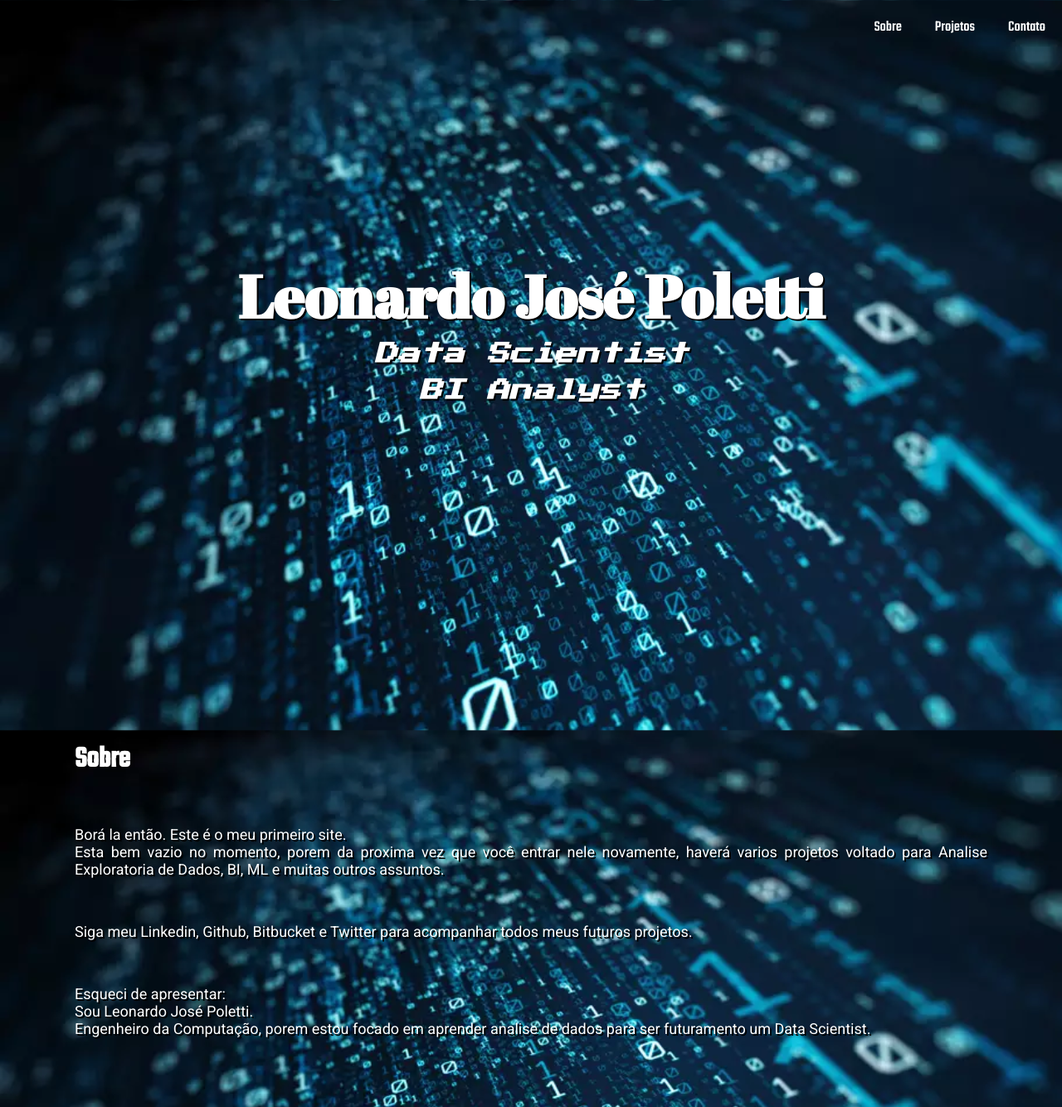
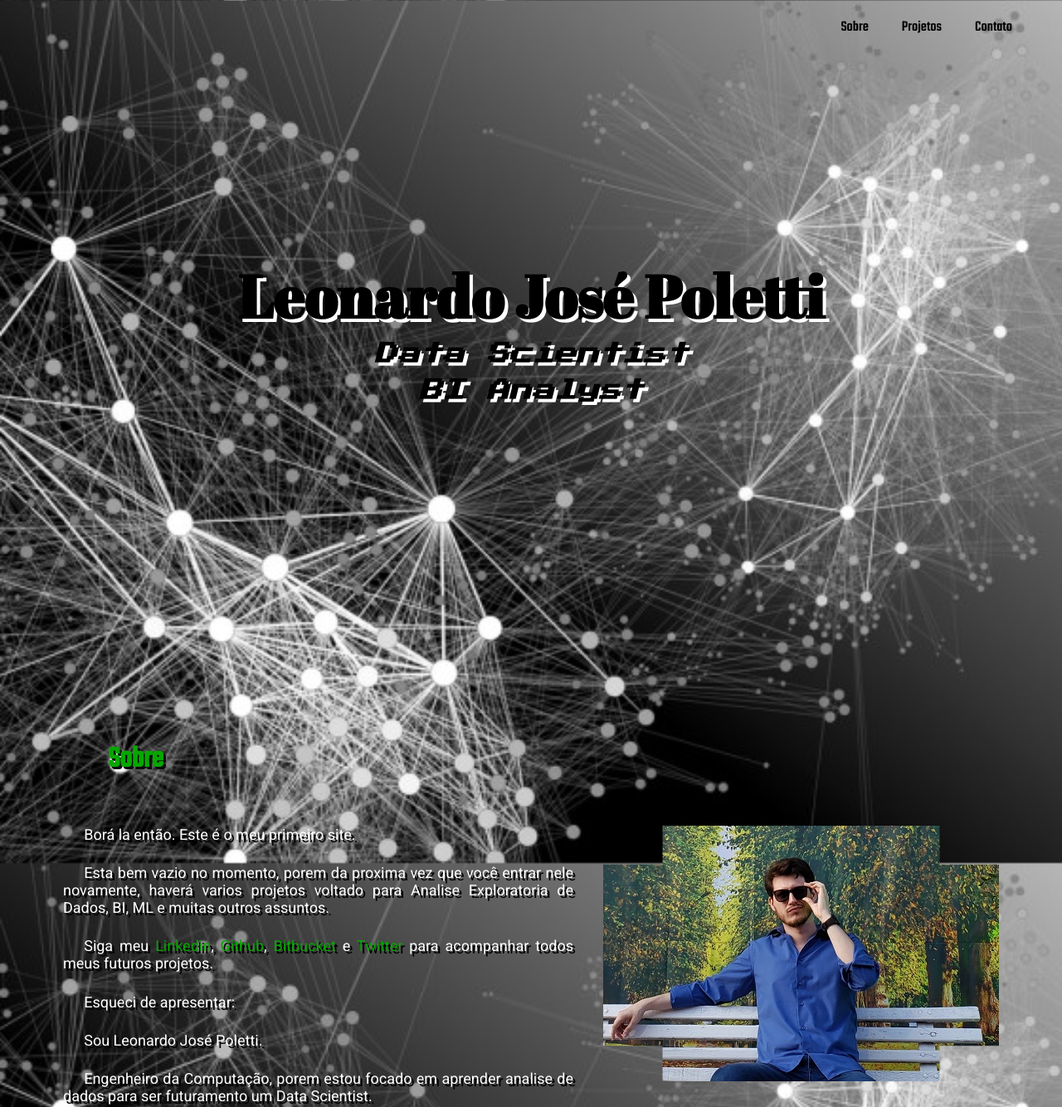
Before and after one commit to LeonardoPoletti/SitePessoal, a plain HTML site: page index.html in a window 1280 px wide. Shown: the top 1334 px of the page at 83% size. Drawn offline with Linux system fonts and the light colour scheme.

Commit message:
Adição  de Imagens, modificações sutis no HTML e CSS

```diff
--- a/css/estilos.css
+++ b/css/estilos.css
@@ -7,8 +7,8 @@
 
 body {
   display: block;
-  background-image: url('../img/fundo.webp');
-  background-size: auto 110vh;
+  background-image: url('../img/fundo.png');
+  background-size: auto 130vh;
   height: 100vh;
   font-family: 'Roboto', sans-serif;
   font-size: 12px;
@@ -67,12 +67,12 @@ header {
 
 .menu a:active,
 .menu a:hover {
-  background-color: white;
-  color: black;
+  background-color: rgb(0, 0, 0);
+  color: rgb(255, 255, 255);
 }
 
 a {
-  color: rgb(255, 255, 255);
+  color: rgb(0, 0, 0);
   text-decoration: none;
 }
 
@@ -98,9 +98,9 @@ a:hover {
 */
 .site-subtitle,
 .site-title {
-  color: rgb(255, 255, 255);
+  color: rgb(0, 0, 0);
   text-align: center;
-  text-shadow: 2px 2px rgb(0, 0, 0);
+  text-shadow: 4px 4px rgb(255, 255, 255);
 }
 
 .site-title {
@@ -114,36 +114,58 @@ a:hover {
   line-height: 1.6em;
 }
 
-
-.introducao,
-.enderecos,
-.apresentacao {
-  font-family: 'Roboto', sans-serif;
-  color: rgb(255, 255, 255);
-  margin:15px 0;
-  text-shadow: 2px 2px rgb(0, 0, 0);
-  text-align: justify;
-  margin: 3em;
-}
-
 .sobre,
 .contato,
 .portfolio {
   padding: 2em;
   min-height: 100vh;
+
+}
+
+@media (min-width: 1200px) {
+  .container {
+    max-width: 1200px;
+    margin-left: auto;
+    margin-right: auto;
+  }
 }
 
 .contato h2,
 .sobre h2,
 .portfolio h2 {
-  color: rgb(255, 255, 255);
+  color: rgb(6, 167, 0);
+  text-shadow: 3px 3px rgb(10, 10, 10);
   font-family: 'Teko', sans-serif;
   margin: 1.5em;
   font-size: 2em;
 }
 
+.sobre p {
+  font-family: 'Roboto', sans-serif;
+  color: rgb(255, 255, 255);
+  text-indent: 1.4em;
+  text-shadow: 3px 3px rgb(0, 0, 0);
+  margin-bottom: 1.4em;
+  text-align: justify;
+}
+
+.sobre a {
+  color: rgb(6, 167, 0);
+}
+
+.sobre a:hover {
+  color: white;
+}
+
+.sobre .avatar {
+  float: right;
+  margin-left: 2em;
+  clip-path: polygon(0% 15%, 15% 15%, 15% 0%, 85% 0%, 85% 15%, 100% 15%, 100% 85%, 85% 85%, 85% 100%, 15% 100%, 15% 85%, 0% 85%);
+}
+
+
 .portfolio .grid {
-  color: rgb(255, 255, 255);
+  color: rgb(6, 167, 0);
   display: grid;
   gap: 2em;
 }
@@ -165,6 +187,7 @@ a:hover {
 
 .portfolio figure {
   text-align: center;
+  font-weight: bold;
 }
 
 .img-portfolio {
@@ -177,11 +200,13 @@ a:hover {
 }
 
 .img-portfolio:hover {
-  transform: scale(1.2) rotateX(45deg);
+  transform: scale(1.1);
 }
+
 
 .contato .icons {
   text-align: center;
+  margin-top: 100px;
 }
 
 .contato a {
@@ -193,5 +218,16 @@ a:hover {
 .contato a:active,
 .contato a:hover {
   text-decoration: none;
-  text-shadow: 0px 0px 10px rgba(197, 231, 3, 0.733);
+  text-shadow: 0px 0px 50px rgba(6, 167, 0);
 }
+
+footer {
+  height: 40px;
+  margin-top: 400px;
+}
+
+footer p {
+  text-align: center;
+  font-size: 0.6em;
+  color: rgb(255, 255, 255);
+}
--- a/index.html
+++ b/index.html
@@ -14,70 +14,87 @@
 
 <body>
   <header>
+
     <nav class="menu">
-      <ul>
+      <ul class="container">
         <li><a href="#sobre">Sobre</a></li>
         <li><a href="#portfolio">Projetos</a></li>
         <li><a href="#contato">Contato</a></li>
       </ul>
     </nav>
+
     <div class="titulo">
       <h1 class="site-title">Leonardo José Poletti</h1>
       <h2 class="site-subtitle">Data Scientist</h2>
       <h2 class="site-subtitle">BI Analyst</h2>
     </div>
+
   </header>
-  <section class="sobre" id="sobre">
+
+  <section class="sobre container" id="sobre">
     <h2>Sobre</h2>
-    <div class="introducao">
+
+    <figure class="avatar">
+      <img src="./img/foto.jpg" alt="Leonardo J Poletti">
+    </figure>
+
     <p>
       Borá la então. Este é o meu primeiro site.
-      </p>
       <p>
         Esta bem vazio no momento, porem da proxima vez que você entrar nele novamente,
         haverá varios projetos voltado para Analise Exploratoria de Dados, BI, ML e muitas outros assuntos.
       </p>
-    </div>
-    <div class="enderecos">
+    </p>
     <p>
-        Siga meu Linkedin, Github, Bitbucket e Twitter para acompanhar todos meus futuros projetos.
+      Siga meu <a href="">Linkedin</a>, <a href="https://github.com/LeonardoPoletti">Github</a>, <a
+        href="https://bitbucket.org/LeonardoJPoletti/">Bitbucket</a> e <a
+        href="https://twitter.com/LeoStormCrow">Twitter</a> para acompanhar todos meus futuros projetos.
     </p>
-    </div>
-    <div class="apresentacao">
     <p>
       Esqueci de apresentar:
     </p>
     <p>
       Sou Leonardo José Poletti.
     </p>
+    </p>
     <p>
-        Engenheiro da Computação, porem estou focado em aprender analise de dados para ser futuramento um Data Scientist.
+      Engenheiro da Computação, porem estou focado em aprender analise de dados para ser futuramento um Data
+      Scientist.
     </p>
-    </div>
+
   </section>
-  <section class="portfolio" id="portfolio">
+
+  <section class="portfolio container" id="portfolio">
     <h2>Projetos</h2>
+
     <div class="grid">
+
           <figure>
             <img class="img-portfolio" src="./img/notebooks.png" alt="Notebooks">
             <figcaption>Notebooks</figcaption>
           </figure>
+
           <figure>
             <img class="img-portfolio" src="./img/dataset.jpg" alt=">Datasets">
             <figcaption>Datasets</figcaption>
           </figure>
+
           <figure>
             <img class="img-portfolio" src="./img/insights.jpg" alt="Insights">
             <figcaption>Insights</figcaption>
           </figure>
+
           <figure>
             <img class="img-portfolio" src="./img/projetos.jpg" alt="Projetos Pessoais">
             <figcaption>Projetos Pessoais</figcaption>
           </figure>
+
     </div>
   </section>
-  <section class="contato" id="contato">
+
+  <section class="contato container" id="contato">
     <h2>Contato</h2>
+
     <div class="grid icons">
       <a target="_blank" href="https://github.com/LeonardoPoletti">
         <i class="fab fa-git-alt"></i>
@@ -95,6 +112,12 @@
         <i class="fas fa-envelope"></i>
       </a>
     </div>
+
+    <footer>
+      <p>
+        &copy; 2020, Leonardo José Poletti. Todos os diretos reservados.
+      </p>
+    </footer>
   </section>
 </body>
 
```
Also changed, not shown: img/foto.jpg (added), img/fundo.png (added), img/fundo2.webp (added). Lines whose indentation alone changed are shown as unchanged.
